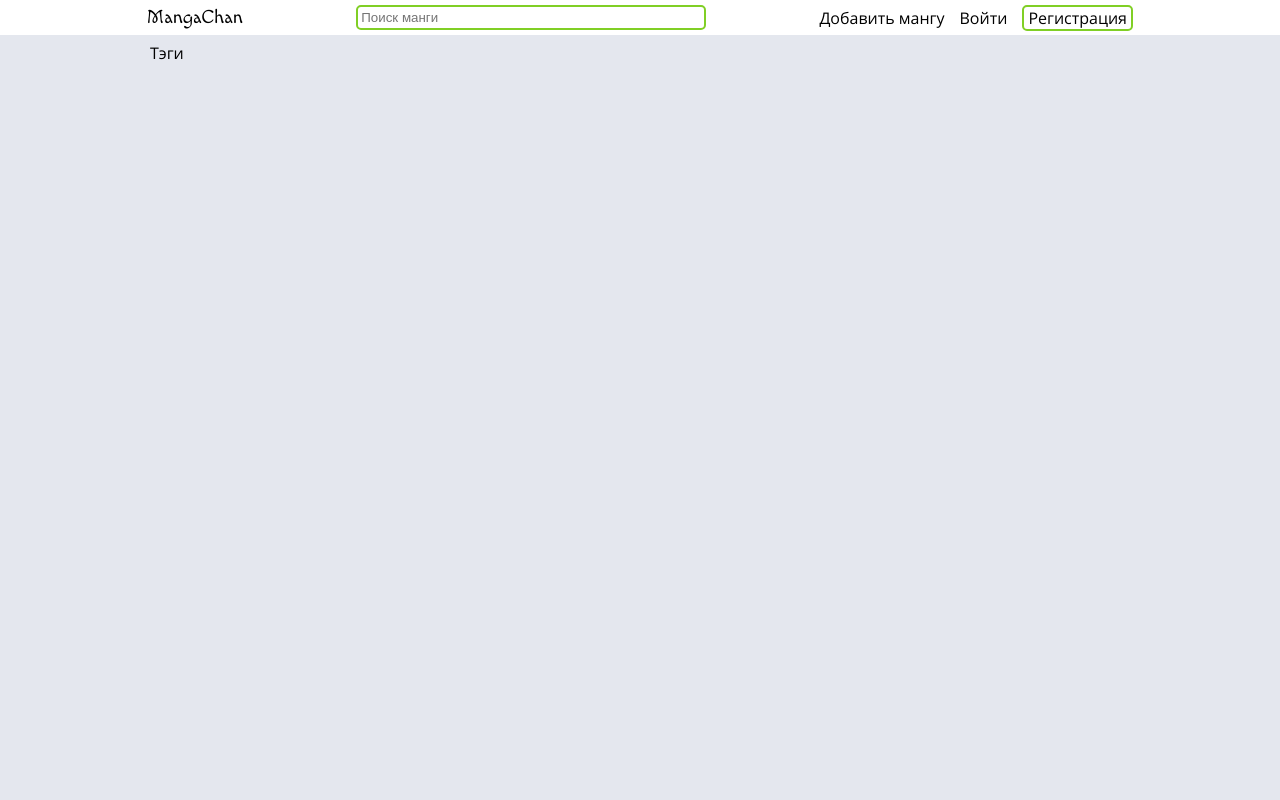
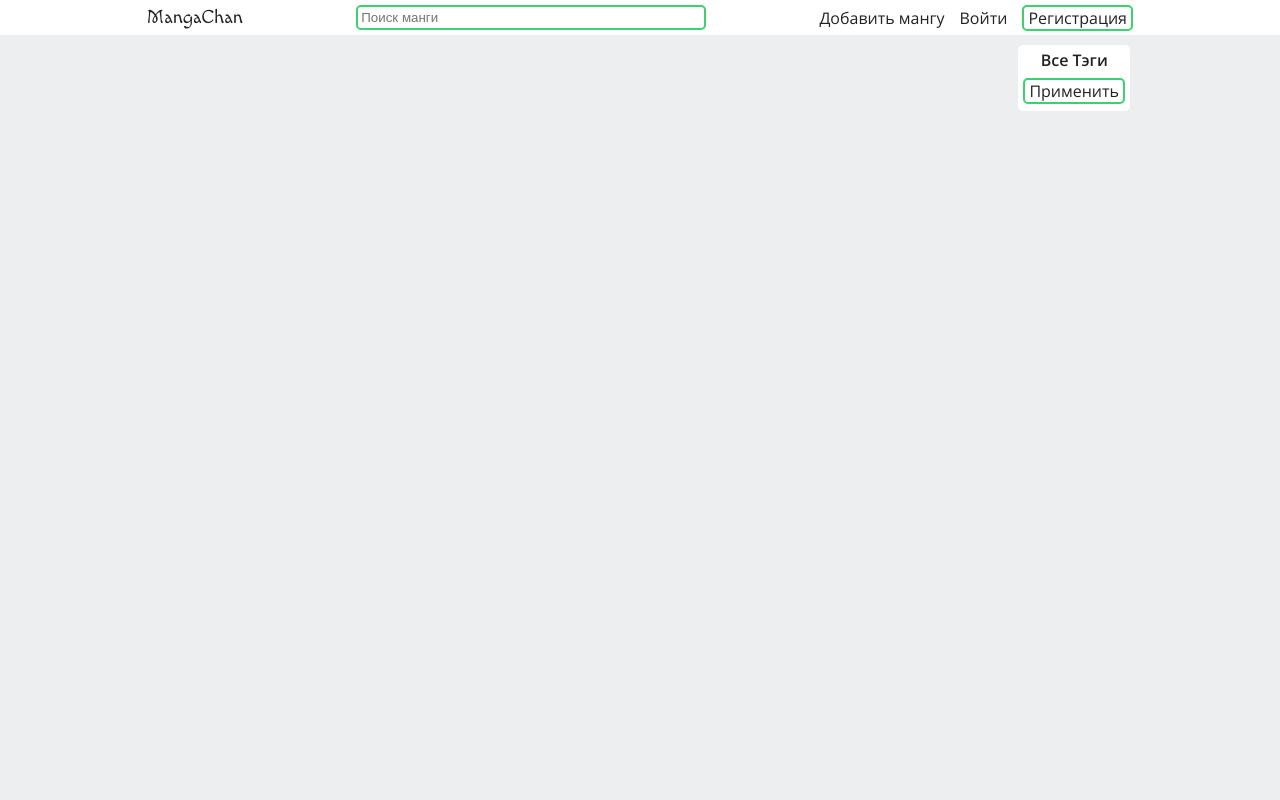
Before and after one commit to LzAxel/manga-chan, a Django app: page / in a window 1280 px wide. Run offline with Django 4.2, Linux system fonts and the light colour scheme; data that the repository does not hold is empty.

Commit message:
Added dark theme and tag list on sidebar

```diff
--- a/manga/static/manga/css/blocks/header.css
+++ b/manga/static/manga/css/blocks/header.css
@@ -1,5 +1,5 @@
 .header {
-    background-color: #fff;
+    background-color: var(--item-color);
 }
 
 .header__container {
--- a/manga/static/manga/css/blocks/main.css
+++ b/manga/static/manga/css/blocks/main.css
@@ -2,10 +2,22 @@
     max-width: 1000px;
     padding: 10px 10px;
     margin: 0 auto;
+    display: flex;
+    flex-direction: row;
+    column-gap: 5px;
+    justify-content: space-between;
+
 }
-
 .main__content {
-    display: flex;
-    flex-direction: column;
-    column-gap: 5px;
+    width: 100%;
 }
+.main__side {
+    background-color: var(--item-color);
+    border-radius: 5px;
+    padding: 7px 5px;
+}
+@media (max-width: 629px) {
+    .main__side {
+        display: none;
+    }
+}
--- a/manga/static/manga/css/blocks/manga.css
+++ b/manga/static/manga/css/blocks/manga.css
@@ -2,10 +2,11 @@
     display: flex;
     flex-direction: column;
     row-gap: 5px;
+
 }
 
 .manga__item {
-    background-color: white;
+    background-color: var(--item-color);
     padding: 7px 5px;
     border-radius: 5px;
     display: flex;
@@ -19,7 +20,7 @@
 }
 
 .manga__preview {
-    background-color: rgb(238, 238, 238);
+    background-color: var(--item-inner-color);
     padding: 4px;
     border-radius: 7px;
     white-space: nowrap;
@@ -67,7 +68,7 @@
 }
 
 .manga__name {
-    color: rgb(128, 207, 37);
+    color: var(--accent-color);
     font-weight: 600;
     font-size: 18px;
 }
@@ -86,14 +87,15 @@
 }
 
 .manga-stats__item:not(:last-child) {
-    border-right: 1px solid #adadad;
+    border-right: 1px solid var(--text-color);
 }
 
 .manga-stats__item,
 .like-button {
-    padding: 0 3px;
+    padding: 0 4px;
     font-size: 16px;
     background: none;
+    color: var(--text-color);
     border: none;
     display: block;
 }
@@ -101,7 +103,8 @@
 .manga__link {
     cursor: pointer;
     font-style: italic;
-    border-bottom: 1px dashed rgb(128, 207, 37);
+    color: var(--item-text-color);
+    border-bottom: 1px dashed var(--accent-color);
 
 }
 
--- a/manga/static/manga/css/blocks/menu.css
+++ b/manga/static/manga/css/blocks/menu.css
@@ -26,7 +26,7 @@
         left: -200%;
         width: 100%;
         height: 100%;
-        background-color: #E4E7EE;
+        background-color: var(--item-color);
         flex-direction: column;
         align-items: flex-start;
         z-index: 2;
@@ -45,15 +45,15 @@
     }
 }
 .menu__link_outline {
-    border: 2px solid rgb(128, 207, 37);
-    color: black;
+    border: 2px solid var(--accent-color);
+    color: var(--text-color);
     border-radius: 5px;
     padding: 0 4px;
 }
 
 .menu__link_outline:hover {
-    background-color: rgb(128, 207, 37);
-    color: white;
+    background-color: var(--accent-color);
+    color: var(--text-color-alt);
 }
 @media(max-width: 767px) {
     .menu__link_outline {
@@ -68,8 +68,8 @@
     }
     .menu__link {
         padding: 15px 7px;
-        background-color: #fff;
-        border-bottom: 2px solid rgb(207, 207, 207);
+        background-color: var(--button-color);
+        border-bottom: 2px solid var(--button-shadow);
         border-radius: 10px;
         display: block;
     }
@@ -90,14 +90,15 @@
     width: 100%;
     height: 25px;
     border-radius: 5px;
-    border: 2px solid rgb(128, 207, 37);
+    border: 2px solid var(--accent-color);
+    background-color: var(--item-color);
     padding: 0 3px;
 }
 
 .menu__link {}
 @media (min-width: 768px) {
     .menu__link:hover:not(.menu__link_outline) {
-        border-bottom: 2px solid rgb(128, 207, 37);
+        border-bottom: 2px solid var(--accent-color);
     }
 }
 
@@ -137,7 +138,7 @@
         margin-top: -1px;
         height: 2px;
         width: 100%;
-        background-color: rgb(128, 207, 37);
+        background-color: var(--accent-color);
         content: '';
         left: 0;
         transition: 0.2s;
--- /dev/null
+++ b/manga/static/manga/css/blocks/tag-list.css
@@ -0,0 +1,37 @@
+.tag-list {
+    white-space: nowrap;
+}
+
+.tag-list__title {
+    text-align: center;
+    margin-bottom: 5px;
+    font-weight: 600;
+}
+.tag-list__body {
+
+}
+.tag-list__form {
+    display: flex;
+    flex-direction: column;
+    row-gap: 3px;
+}
+.tag-list__item {
+
+}
+.tag-list__link {
+
+}
+.tag-list__button {
+    width: 100%;
+    margin-top: 5px;
+    background-color: var(--item-color);
+    border: 2px solid var(--accent-color);
+    color: var(--text-color);
+    border-radius: 5px;
+    padding: 0 4px;
+}
+
+.tag-list__button:hover {
+    background-color: var(--accent-color);
+    color: var(--text-color-alt);
+}
--- /dev/null
+++ b/manga/static/manga/css/dark-theme.css
@@ -0,0 +1,11 @@
+:root {
+    --background-color: #141414;
+    --accent-color: #43b86c;
+    --item-color: #222222;
+    --item-text-color: #b8b8b8;
+    --item-inner-color: #2e2e2e;
+    --text-color: #e6e6e6;
+    --text-color-alt: #1d1d1d;
+    --button-color: #333333;
+    --button-shadow: #292929;
+}
--- a/manga/static/manga/css/index.css
+++ b/manga/static/manga/css/index.css
@@ -4,3 +4,4 @@
 @import url("blocks/menu.css");
 @import url("blocks/main.css");
 @import url("blocks/manga.css");
+@import url("blocks/tag-list.css");
--- /dev/null
+++ b/manga/static/manga/css/light-theme.css
@@ -0,0 +1,11 @@
+:root {
+    --background-color: #EDEEF0;
+    --accent-color: #3BD16F;
+    --item-color: #FFF;
+    --item-text-color: #686868;
+    --item-inner-color: #f0f0f0;
+    --text-color: #222222;
+    --text-color-alt: #1d1d1d;
+    --button-color: #f3f3f3;
+    --button-shadow: #e6e6e6;
+}
--- a/manga/static/manga/css/reset.css
+++ b/manga/static/manga/css/reset.css
@@ -37,8 +37,8 @@ body {
     height: 100%;
     line-height: 1;
     font-size: 16px;
-    color: black;
-    background-color: #E4E7EE;
+    color: var(--text-color);
+    background-color: var(--background-color);
     font-family: 'Open Sans', sans-serif;
     position: relative;
 }
@@ -46,4 +46,5 @@ body {
 button {
     font-family: 'Open Sans', sans-serif;
     font-size: 16px;
+    cursor: pointer;
 }
--- a/manga/templates/manga/base.html
+++ b/manga/templates/manga/base.html
@@ -8,7 +8,23 @@
     <meta charset="UTF-8">
     <meta http-equiv="X-UA-Compatible" content="IE=edge">
     <meta name="viewport" content="width=device-width, initial-scale=1.0">
+    <meta name="color-scheme" content="light dark">
     <link rel="stylesheet" href="{% static 'manga/css/index.css' %}">
+
+    <script>
+        if (window.matchMedia('(prefers-color-scheme: dark)').media === 'not all') {
+          document.documentElement.style.display = 'none';
+          document.head.insertAdjacentHTML(
+            'beforeend',
+            '<link rel="stylesheet" href="{% static "manga/css/light-theme.css" %}" onload="document.documentElement.style.display = \'\'">',
+          );
+        }
+      </script>
+
+    <link rel="stylesheet" href="{% static 'manga/css/light-theme.css' %}"
+    media="(prefers-color-scheme: light)">
+    <link rel="stylesheet" href="{% static 'manga/css/dark-theme.css' %}"
+    media="(prefers-color-scheme: dark)">
     <script src="https://ajax.googleapis.com/ajax/libs/jquery/3.6.0/jquery.min.js"></script>
     <script src="{% static 'manga/js/script.js' %}"></script>
     <title>MangaChan</title>
@@ -49,28 +65,25 @@
                 {% endblock %}
             </section>
             <section class="main__side">
-                <div class="main__tag-list tag-list">
-                    <div class="lag-list__title">
+                <div class="tag-list">
                     {% if manga_tags %}
-                        <h3>Тэги манги</h3>
+                    <h1 class="tag-list__title">Тэги манги</h1>
                     {% else %}
-                        <h3>Тэги</h3>
+                    <h1 class="tag-list__title">Все Тэги</h1>
                     {% endif %}
-                    </div>
                     <ul class="tag-list__body">
-                        {% if manga_tags %}
-                        {% get_tags manga as tags %}
-                        {% else %}
                         {% get_tags as tags %}
-                        {% endif %}
+                        <form action="/" method="get" class="tag-list__form">
                             {% for tag in tags %}
                             <li class="tag-list__item">
-                            <a href="" class="tag-list__link">+</a>
-                            <a href="" class="tag-list__link">-</a>
-                            <span>{{ tag.name }}</span>
+                                <input type="checkbox">
+                                <label>{{ tag.name }}</label>
                             </li>
                             {% endfor %}
+                            <button type="submit" class="tag-list__button">Применить</button>
+                        </form>
                     </ul>
+
                 </div>
             </section>
         </div>
```
Lines whose indentation alone changed are shown as unchanged.
